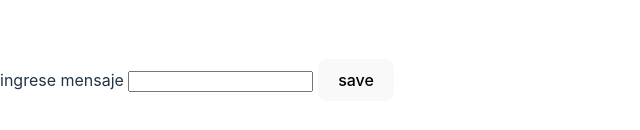
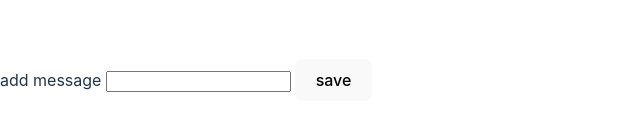
Before and after one commit to padie78/basic-vanilla-javascript, a website built with Vite: page index.html in a window 1280 px wide. Shown: the part 320-450 px from the top of the page, without its empty margins (0-640 px from the left). Built offline with nearby package versions, Linux system fonts and the light colour scheme.

Commit message:
change text message

```diff
--- a/index.html
+++ b/index.html
@@ -9,7 +9,7 @@
     <script type="module" src="/main.js"></script>
 
     <form id="formMessage">
-      <label for="txtMessage">ingrese mensaje</label>
+      <label for="txtMessage">add message</label>
 
       <input id="txtMessage" name="txtMessage" />
       <button>save</button>
```
